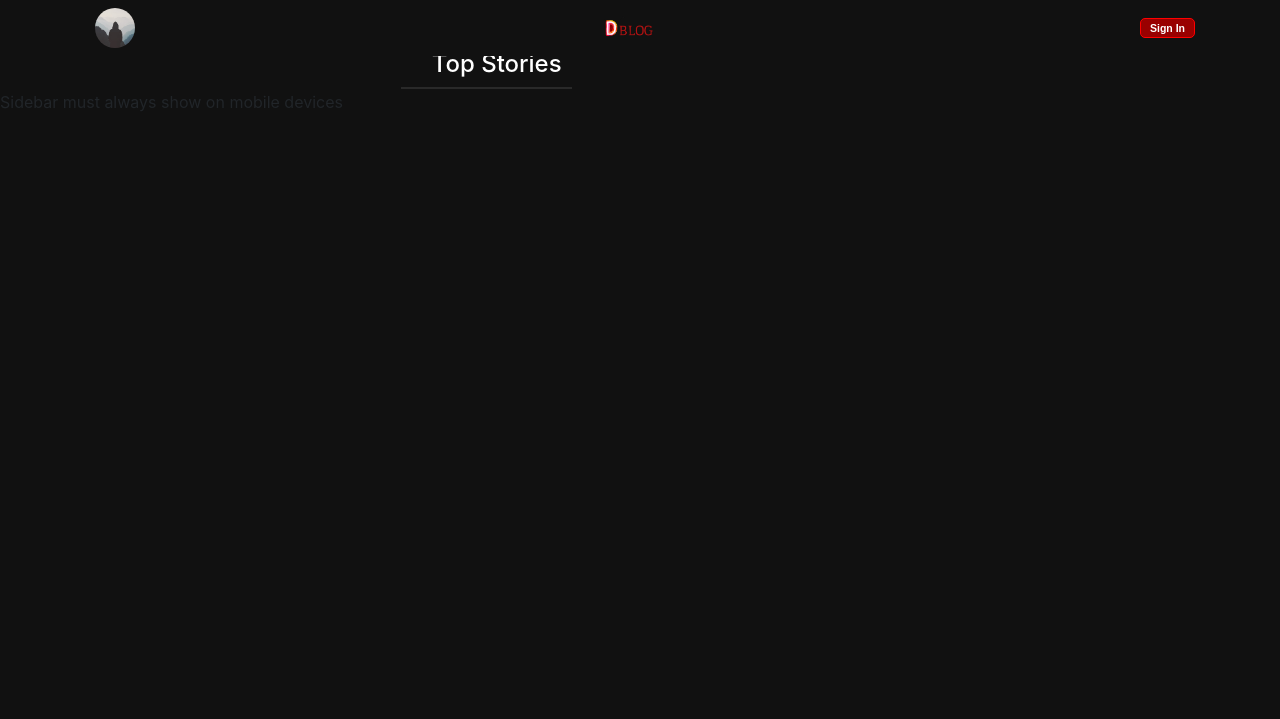
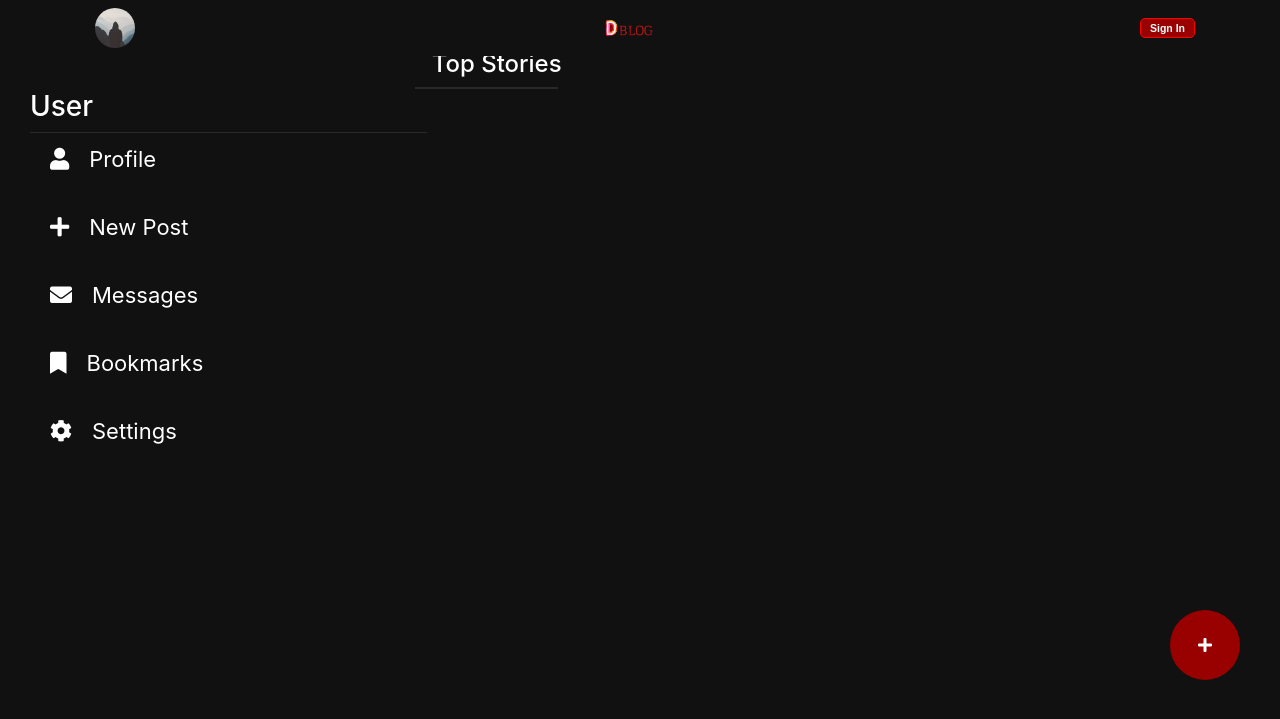
Before and after one commit to B-toxin/DBlog, a Flask app: page / in a window 1280 px wide. Shown: the top 719 px of the page. Run offline with Flask 3, Linux system fonts and the light colour scheme; data that the repository does not hold is empty; some libraries are stand-ins or nearby versions.

Commit message:
Add files via upload

```diff
--- a/FlaskBlog/templates/home.html
+++ b/FlaskBlog/templates/home.html
@@ -1,17 +1,21 @@
 {% extends "layout.html" %}
 {% block content %}
     <head>
+      <meta name="viewport" content="width=device-width, initial-scale=1.0">
       <link rel="stylesheet" href="{{ url_for('static', filename='CSS/home.css') }}">
     </head>
     <body class="home">
     <div class="topstories">
         <h4>Top Stories</h4>
     </div>
-    <div class="">
+    <a href="#" class="float">
+        <i class="fa fa-plus my-float"></i>
+    </a>
+    <div class="container-fluid">
         <div class="row">
-            <div class="container-fluid">
+            <div class="">
                 {% for post in posts.items %}
-                    <article class="container-fluid media content-section bigger-article">
+                    <article class="media content-section bigger-article">
                         <img class="rounded-circle article-img" src="{{ url_for('static', filename='profile_pics/' + post.author.image_file) }}">
                         <div class="media-body">
                             <div class="article-metadata">
--- a/FlaskBlog/templates/layout.html
+++ b/FlaskBlog/templates/layout.html
@@ -48,7 +48,35 @@
     <div class="clearfix">
         <div class="sidebar">
             <div class="sidebar-content">
-                <p> Sidebar must always show on mobile devices</p>
+                <div class="profile">
+                    {% if current_user.is_authenticated %}
+                        <h3 class="account-heading">{{ current_user.username }}</h3>
+                        <p class="text-secondary">{{ current_user.email }}</p>
+                    {% else %}
+                        <h3>User</h3>
+                    {% endif %}
+                </div>
+                <a href="#" class="side">
+                  <i class="fas fa-user"></i>
+                  <span>Profile</span>
+                </a>
+                <a href="#" class="side">
+                  <i class="fas fa-plus"></i>
+                  <span>New Post</span>
+                </a>
+                <a href="#" class="side">
+                  <i class="fas fa-envelope"></i>
+                  <span>Messages</span>
+                </a>
+
+                <a href="#" class="side">
+                  <i class="fas fa-bookmark"></i>
+                  <span>Bookmarks</span>
+                </a>
+                <a href="#" class="side">
+                    <i class="fas fa-cog"></i>
+                    <span>Settings</span>
+                </a>
             </div>
         </div>
         <div class="main-content">
```
